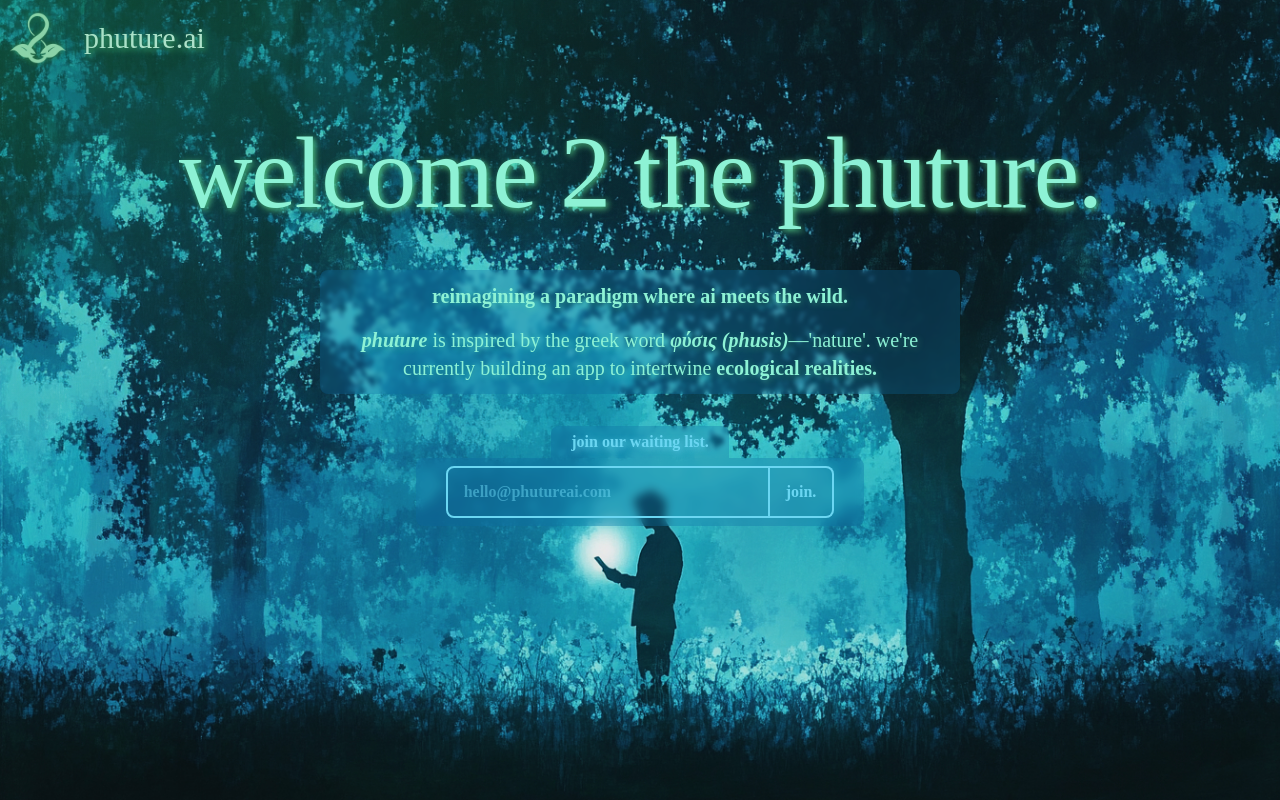
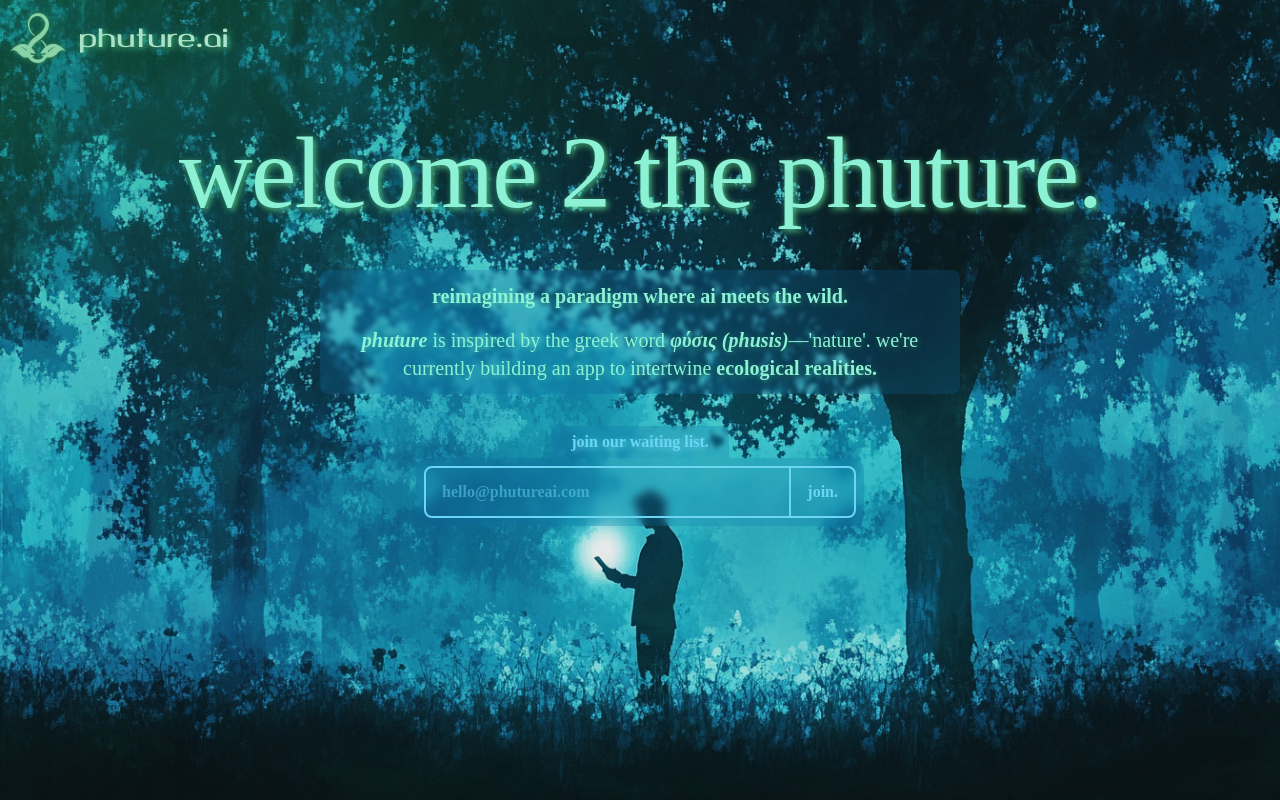
Before and after one commit to phutureai/phuture-landing, a Next.js app: page / in a window 1280 px wide. Built offline with nearby package versions, Linux system fonts and the light colour scheme.

Commit message:
fix: small fixes + new font ⁉️

```diff
--- a/app/components/mailingInput.tsx
+++ b/app/components/mailingInput.tsx
@@ -59,7 +59,7 @@ const MailingInput: React.FC<MailingInputProps> = ({ onSubscribe }) => {
             placeholder="hello@phutureai.com"
             required
             disabled={status === "sending"}
-            className="px-4 p-3 md:w-[75%] w-[100%] placholder:text-turquoise1 rounded-l-lg rounded-r-lg md:rounded-r-none border-2 border-turquoise2 focus:outline-none focus:ring-1 focus:ring-turquoise1 disabled:opacity-50"
+            className="px-4 p-3 w-[100%] placholder:text-turquoise1 rounded-l-lg rounded-r-lg md:rounded-r-none border-2 border-turquoise2 focus:outline-none focus:ring-1 focus:ring-turquoise1 disabled:opacity-50"
           />
           <input
             type="submit"
--- a/app/globals.css
+++ b/app/globals.css
@@ -1,4 +1,3 @@
-@import url('https://fonts.googleapis.com/css2?family=Raleway:ital,wght@0,100..900;1,100..900');
 @import "tailwindcss";
 
 @theme {
@@ -13,7 +12,9 @@
   --color-blue2: #1f87ff;
   --color-blue3: #143bff;
   --color-blue4: #030825;
-  --font-railway: "Railway", sans-serif;
+  --font-quango: "Quango", sans-serif;
+  --font-stifly: "Stifly", sans-serif;
+  --font-volunmo: "Volunmo", sans-serif;
 
   /* aurora */
   --blur: 1rem;
@@ -132,6 +133,20 @@
   }
 }
 
+/* additional futuristic fonts */
+@font-face {
+  font-family: 'Quango';
+  src: url('/fonts/quango.woff2') format('woff2');
+}
+@font-face {
+  font-family: 'Stifly';
+  src: url('/fonts/stifly.woff2') format('woff2');
+}
+@font-face {
+  font-family: 'Volunmo';
+  src: url('/fonts/volunmo.woff2') format('woff2');
+}
+
 @layer components {
   .border-r {
     @apply border border-red-500;
--- a/app/page.tsx
+++ b/app/page.tsx
@@ -7,10 +7,10 @@ export default function Home() {
   return (
     <div className="relative min-h-screen h-screen overflow-hidden w-screen bg-[url('/bg.jpg')] bg-cover bg-center opacity-95">
       <div className="absolute inset-0 z-0 pointer-events-none bg-[radial-gradient(ellipse_at_top_left,_rgba(30,215,96,0.25)_0%,_transparent_40%)] transition-all duration-300" />
-      <div className="flex flex-row items-center text-center gap-1 p-2">
+      <div className="flex flex-row items-center text-center md:gap-0 gap-1 p-2">
         <Image src={logo} alt="phuture-logo" className="w-15 h-15" />
         <h1
-          className="md:text-3xl text-xl text-turquoise1 font-medium p-2 m-1"
+          className="md:text-3xl text-xl text-turquoise1 font-medium p-2 m-1 font-quango!"
           style={{ textShadow: "2px 2px 6px rgba(110, 255, 163, 0.70)" }}
         >
           phuture.ai
@@ -35,7 +35,7 @@ export default function Home() {
         </div>
 
         <div className="flex justify-center items-center text-green2 md:text-xl text-md flex-col">
-          <div className="md:w-[50%] w-[90%] bg-turquoise3/30 rounded-lg p-1 backdrop-blur-[2px]">
+          <div className="md:w-[50%] w-[90%] bg-turquoise3/25 rounded-lg p-1 backdrop-blur-[2px]">
             <h1
               className="p-2 px-5 text-center font-semibold"
               style={{ textShadow: "2px 2px 6px rgba(110, 255, 163, 0.3)" }}
@@ -59,12 +59,12 @@ export default function Home() {
 
         <div id="mailing-list" className="flex justify-center items-center md:mt-[2.5%] flex-col">
           <h1
-            className="px-5 text-center text-turquoise2 font-semibold md:bg-turquoise3/30 bg-turquoise3/20 rounded-t-lg p-1 backdrop-blur-[2px]"
+            className="px-5 text-center text-turquoise2 font-semibold md:bg-turquoise3/25 bg-turquoise3/20 rounded-t-lg p-1 backdrop-blur-[2px]"
             style={{ textShadow: "2px 2px 6px rgba(112, 226, 255, 0.7)" }}
           >
             join our waiting list.
           </h1>
-          <MailchimpFormContainer className=" md:bg-turquoise3/30 bg-turquoise3/10 p-2 rounded-lg backdrop-blur-[5px] md:w-[35%] w-[75%]" />
+          <MailchimpFormContainer className=" md:bg-turquoise3/20 bg-turquoise3/10 p-2 rounded-xl backdrop-blur-[5px] md:w-[35%] w-[75%]" />
         </div>
       </div>
     </div>
```
